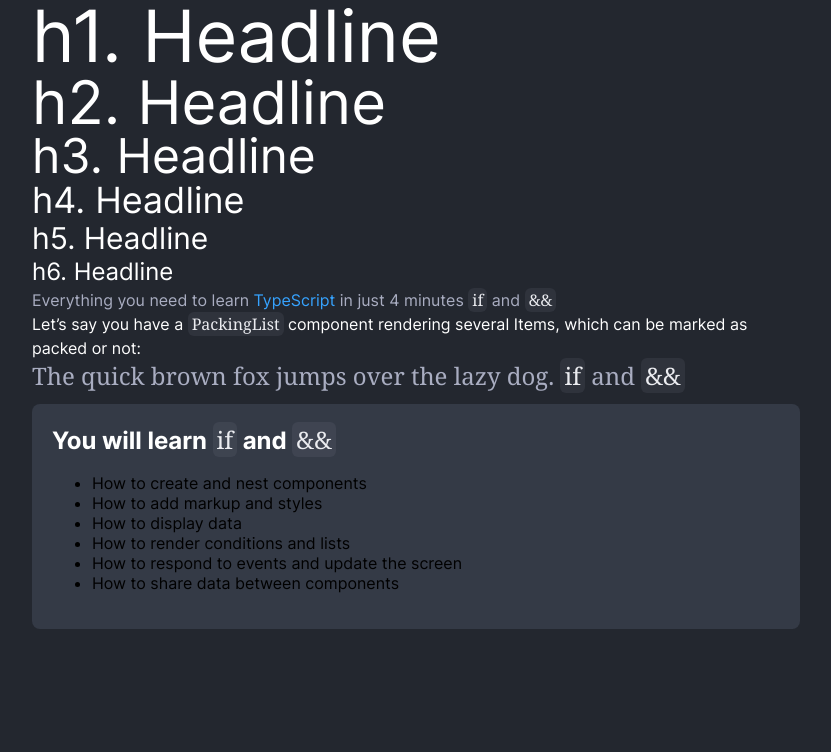
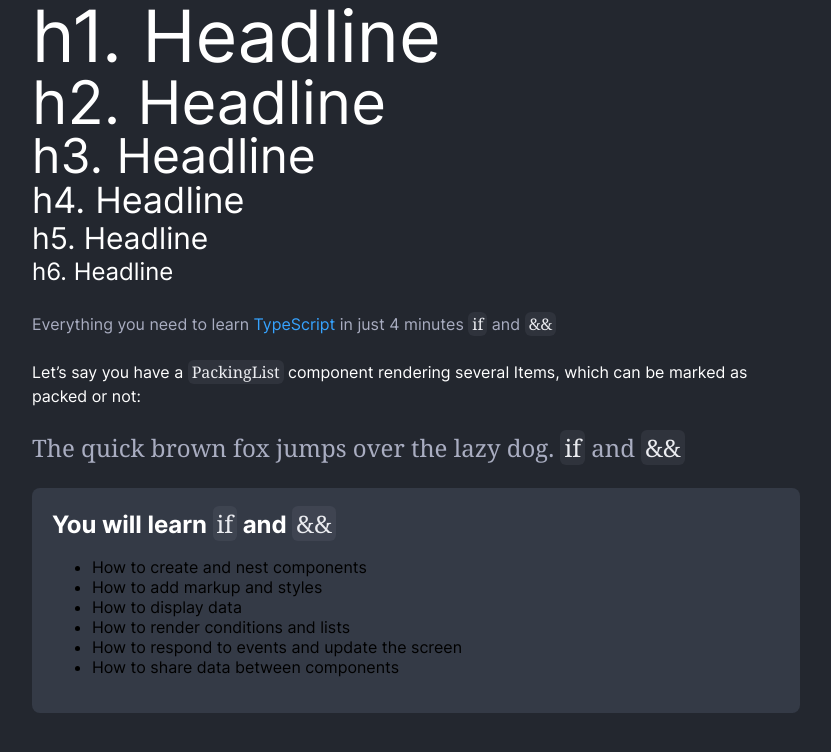
Before and after one commit to helciofranco/helciofranco.com, a Next.js app: page / in a window 1280 px wide. Shown: the top 752 px of the page, without its empty margins (224-1055 px from the left). Built offline with nearby package versions, Linux system fonts and the light colour scheme.

Commit message:
chore: just add some spacing

```diff
--- a/src/modules/home/index.tsx
+++ b/src/modules/home/index.tsx
@@ -11,9 +11,11 @@ const Home = () => {
       <Text variant="h3">h3. Headline</Text>
       <Text variant="h4">h4. Headline</Text>
       <Text variant="h5">h5. Headline</Text>
-      <Text variant="h6">h6. Headline</Text>
+      <Text variant="h6" css={{ marginBottom: '$space10' }}>
+        h6. Headline
+      </Text>
 
-      <Text color="secondary">
+      <Text color="secondary" css={{ marginBottom: '$space10' }}>
         Everything you need to learn{' '}
         <Text color="highlight" as="span">
           TypeScript
@@ -21,12 +23,17 @@ const Home = () => {
         in just 4 minutes <Code>if</Code> and <Code>{'&&'}</Code>
       </Text>
 
-      <Text>
+      <Text css={{ marginBottom: '$space10' }}>
         Let’s say you have a <Code>PackingList</Code> component rendering
         several Items, which can be marked as packed or not:
       </Text>
 
-      <Text color="secondary" variant="h6" serif>
+      <Text
+        color="secondary"
+        variant="h6"
+        serif
+        css={{ marginBottom: '$space10' }}
+      >
         The quick brown fox jumps over the lazy dog. <Code>if</Code> and{' '}
         <Code>{'&&'}</Code>
       </Text>
```
